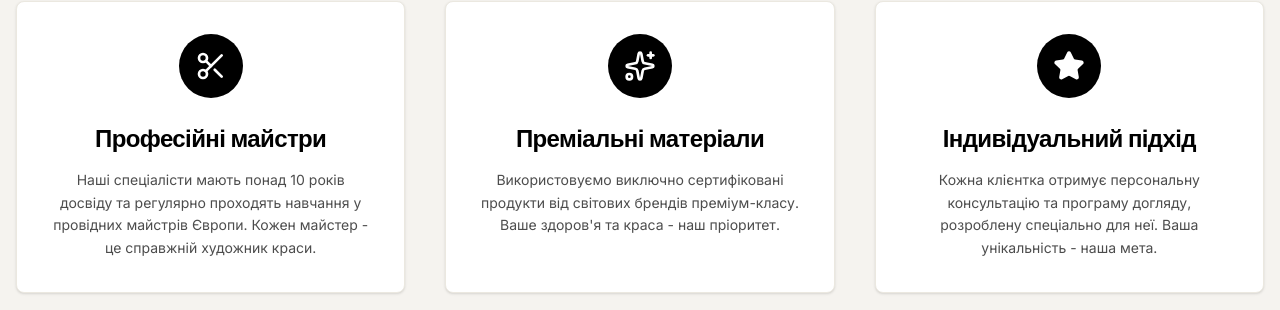
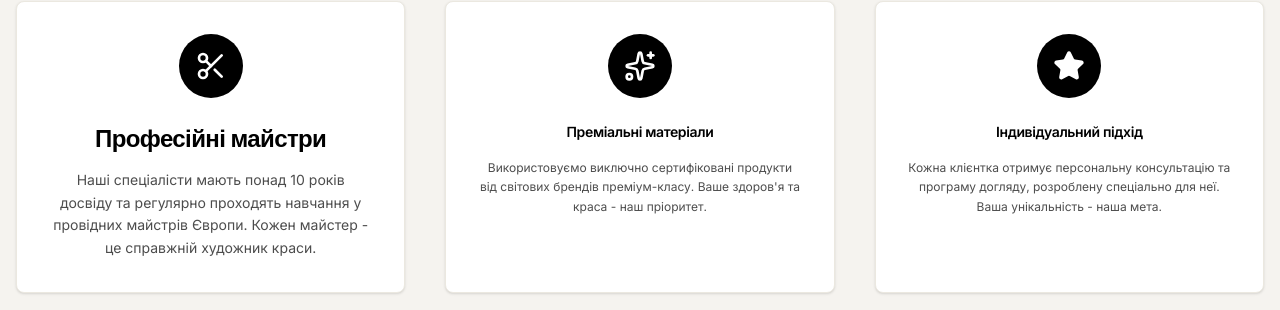
Before and after one commit to DesumovJP/BeautySalon, a Next.js app in the folder frontend/: page / in a window 1280 px wide. Shown: the part 1778-2088 px from the top of the page. Built offline with nearby package versions, Linux system fonts and the light colour scheme; no server answers.

Commit message:
Оновлено мобільний вигляд карток 'Преміальні матеріали' та 'Індивідуальний підхід': по 50% ширини, зменшені іконки та шрифти

```diff
--- a/frontend/app/page.tsx
+++ b/frontend/app/page.tsx
@@ -149,8 +149,8 @@ export default async function Home() {
               Ми зосереджені на тому, щоб результат виглядав дорого, відчувався комфортно і тримався довше.
             </p>
           </div>
-          <div className="grid grid-cols-1 md:grid-cols-3 gap-8 md:gap-10">
-            <Card className="text-center hover:shadow-xl transition-all duration-300 border-beige-200 hover:border-black/20 group bg-white">
+          <div className="grid grid-cols-2 md:grid-cols-3 gap-3 md:gap-10">
+            <Card className="col-span-2 md:col-span-1 text-center hover:shadow-xl transition-all duration-300 border-beige-200 hover:border-black/20 group bg-white">
               <CardHeader className="p-8">
                 <div className="w-16 h-16 bg-black rounded-full flex items-center justify-center mx-auto mb-6 group-hover:scale-110 transition-transform duration-300">
                   <Scissors className="w-8 h-8 text-white" />
@@ -162,23 +162,23 @@ export default async function Home() {
               </CardHeader>
             </Card>
             <Card className="text-center hover:shadow-xl transition-all duration-300 border-beige-200 hover:border-black/20 group bg-white">
-              <CardHeader className="p-8">
-                <div className="w-16 h-16 bg-black rounded-full flex items-center justify-center mx-auto mb-6 group-hover:scale-110 transition-transform duration-300">
-                  <Sparkles className="w-8 h-8 text-white" />
+              <CardHeader className="p-3 sm:p-4 md:p-8">
+                <div className="w-10 h-10 sm:w-12 sm:h-12 md:w-16 md:h-16 bg-black rounded-full flex items-center justify-center mx-auto mb-3 sm:mb-4 md:mb-6 group-hover:scale-110 transition-transform duration-300">
+                  <Sparkles className="w-5 h-5 sm:w-6 sm:h-6 md:w-8 md:h-8 text-white" />
                 </div>
-                <CardTitle className="text-card-title mb-4">Преміальні матеріали</CardTitle>
-                <CardDescription className="text-body text-black/70 leading-relaxed">
+                <CardTitle className="text-xs sm:text-sm md:text-card-title mb-2 sm:mb-3 md:mb-4">Преміальні матеріали</CardTitle>
+                <CardDescription className="text-[10px] sm:text-xs md:text-body text-black/70 leading-tight sm:leading-relaxed">
                   Використовуємо виключно сертифіковані продукти від світових брендів преміум-класу. Ваше здоров'я та краса - наш пріоритет.
                 </CardDescription>
               </CardHeader>
             </Card>
             <Card className="text-center hover:shadow-xl transition-all duration-300 border-beige-200 hover:border-black/20 group bg-white">
-              <CardHeader className="p-8">
-                <div className="w-16 h-16 bg-black rounded-full flex items-center justify-center mx-auto mb-6 group-hover:scale-110 transition-transform duration-300">
-                  <Star className="w-8 h-8 text-white fill-white" />
+              <CardHeader className="p-3 sm:p-4 md:p-8">
+                <div className="w-10 h-10 sm:w-12 sm:h-12 md:w-16 md:h-16 bg-black rounded-full flex items-center justify-center mx-auto mb-3 sm:mb-4 md:mb-6 group-hover:scale-110 transition-transform duration-300">
+                  <Star className="w-5 h-5 sm:w-6 sm:h-6 md:w-8 md:h-8 text-white fill-white" />
                 </div>
-                <CardTitle className="text-card-title mb-4">Індивідуальний підхід</CardTitle>
-                <CardDescription className="text-body text-black/70 leading-relaxed">
+                <CardTitle className="text-xs sm:text-sm md:text-card-title mb-2 sm:mb-3 md:mb-4">Індивідуальний підхід</CardTitle>
+                <CardDescription className="text-[10px] sm:text-xs md:text-body text-black/70 leading-tight sm:leading-relaxed">
                   Кожна клієнтка отримує персональну консультацію та програму догляду, розроблену спеціально для неї. Ваша унікальність - наша мета.
                 </CardDescription>
               </CardHeader>
```
